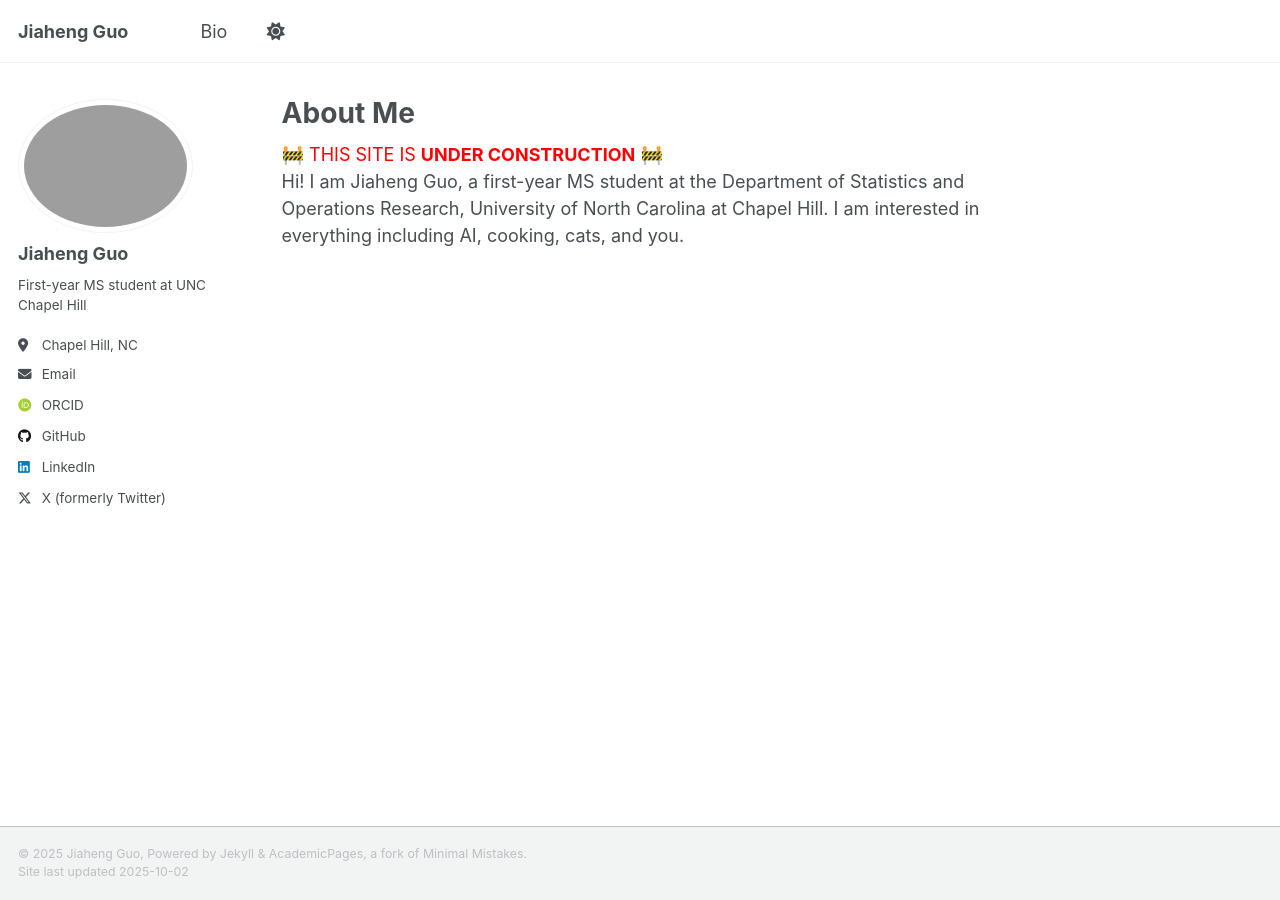
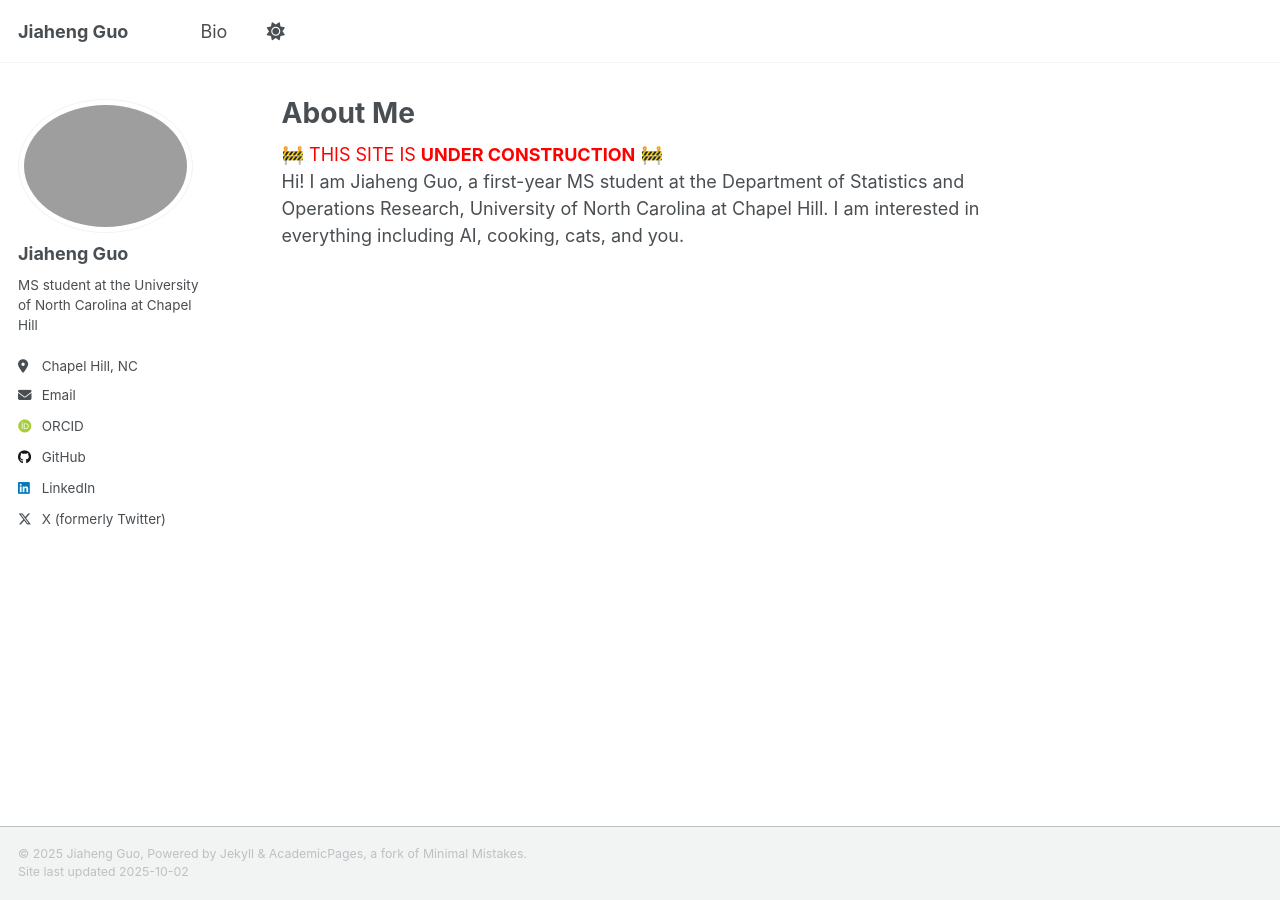
Before and after one commit to jiaheng-guo/jiaheng-guo.github.io, a Jekyll site: the page built from _pages/about.md, in a window 1280 px wide. Built offline with Jekyll 4.4.1, drawn with Linux system fonts in a browser that asks for light colours; some web fonts are replaced; a script that is not in the unit is left out.

Commit message:
regular update

```diff
--- a/_config.yml
+++ b/_config.yml
@@ -26,7 +26,7 @@ author:
   avatar           : "profile.png"
   name             : "Jiaheng Guo"
   pronouns         : # example: "she/her"
-  bio              : "First-year MS student at UNC Chapel Hill"
+  bio              : "MS student at the University of North Carolina at Chapel Hill"
   location         : "Chapel Hill, NC"
   employer         :
   uri              : # URL
```
